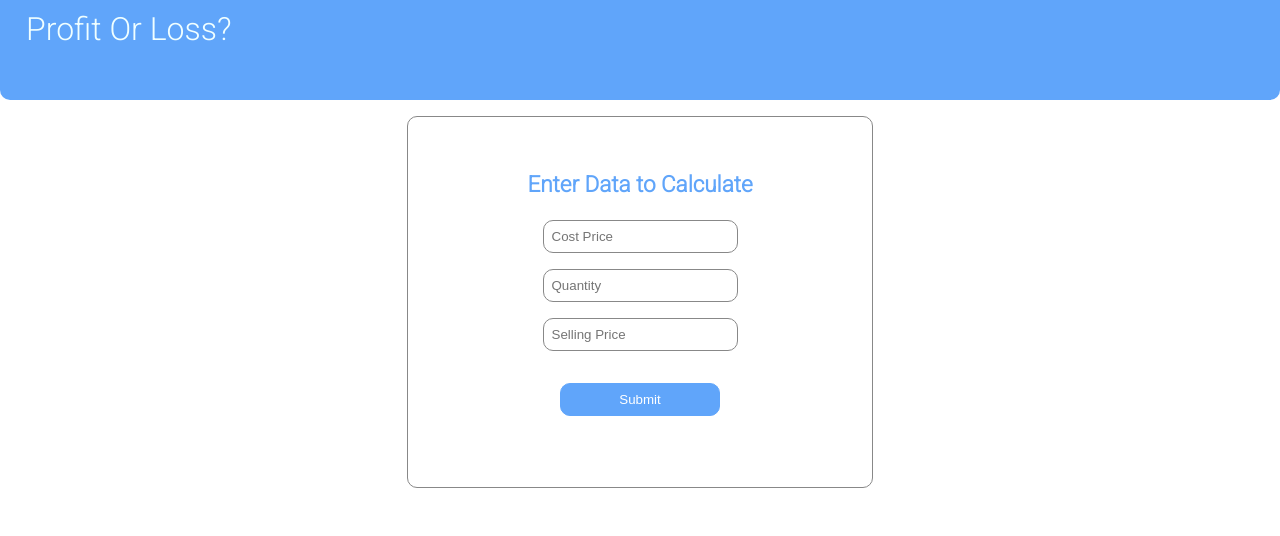
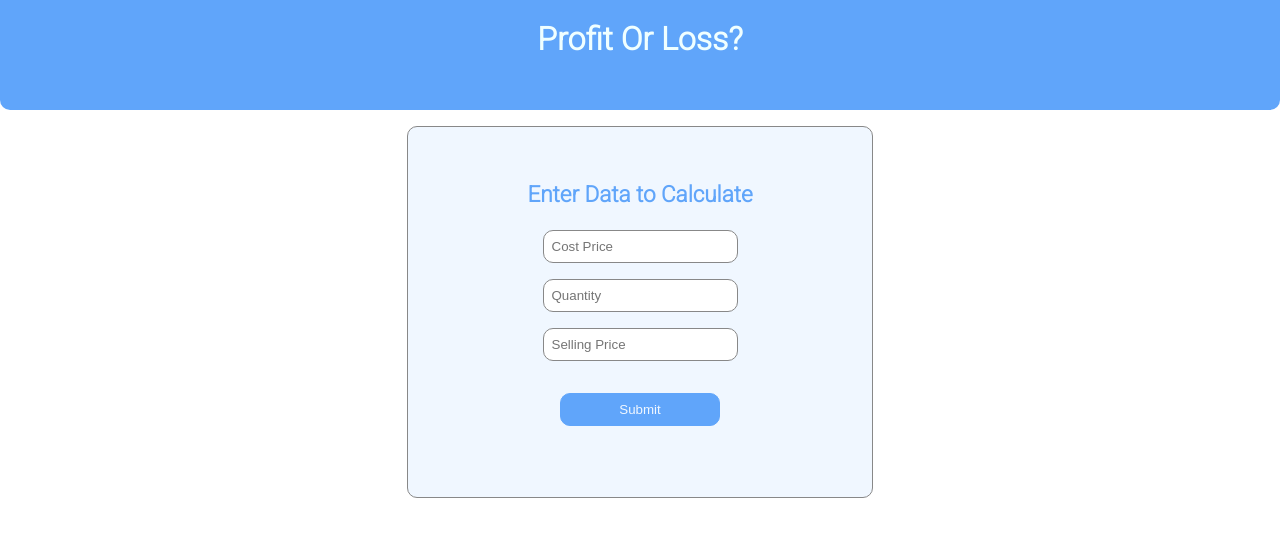
Before and after one commit to sreenidhi3/neogcamp-build, a plain HTML site: page stock-profit-or-loss/index.html in a window 1280 px wide. Drawn offline with Linux system fonts and the light colour scheme.

Commit message:
Update style.css

```diff
--- a/stock-profit-or-loss/style.css
+++ b/stock-profit-or-loss/style.css
@@ -6,6 +6,8 @@
     --base-color : #60A5FA;
     --red-color : #fdd3d3;
     --green-color :#b0ecb0da;
+    --secondary-color:#f0f7ff;
+    --blue-color: #2682f3;
 }
 
 h3{
@@ -20,9 +22,11 @@ body{
 }
 
 .navigation{
+    text-align: center;
     margin: 0%;
     background-color: aqua;
     padding: 10px;
+    padding-top: 20px ;
     display: block;
     margin-bottom: 1rem;
     background-color: var(--base-color);
@@ -34,8 +38,8 @@ body{
     color: azure;
     margin: auto;
     font-size: xx-large;
-    font-weight: 900px;
-    text-align: left;
+    font-weight: bold;
+    text-align: center;
     padding: 1rem;
 }
 
@@ -47,6 +51,7 @@ body{
     border: 1px solid #888888;
     max-width: 400px;
     border-radius: 10px;
+    background-color: var(--secondary-color);
 }
 .form{
     padding: 0rem;
@@ -59,11 +64,12 @@ body{
     border: 1px solid #888888;
     border-radius: 10px;
     width: inherit;
+
 }
 button{
     padding: 0.5rem;
     margin: 1rem;
-    color: rgb(255, 255, 255);
+    color: var(--secondary-color);
     background-color: var(--base-color);
     border: 1px solid var(--base-color);
     width: 10rem;
```
